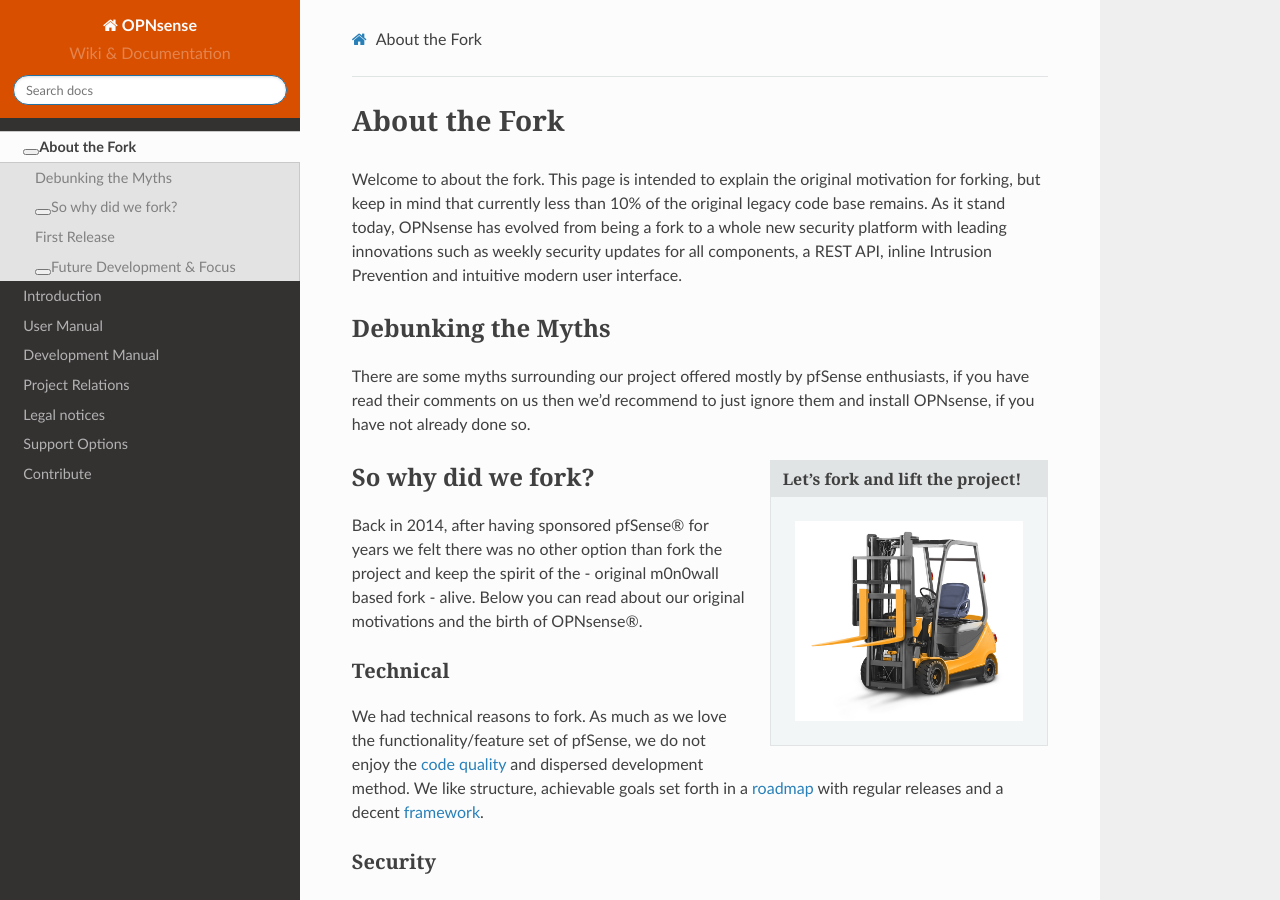
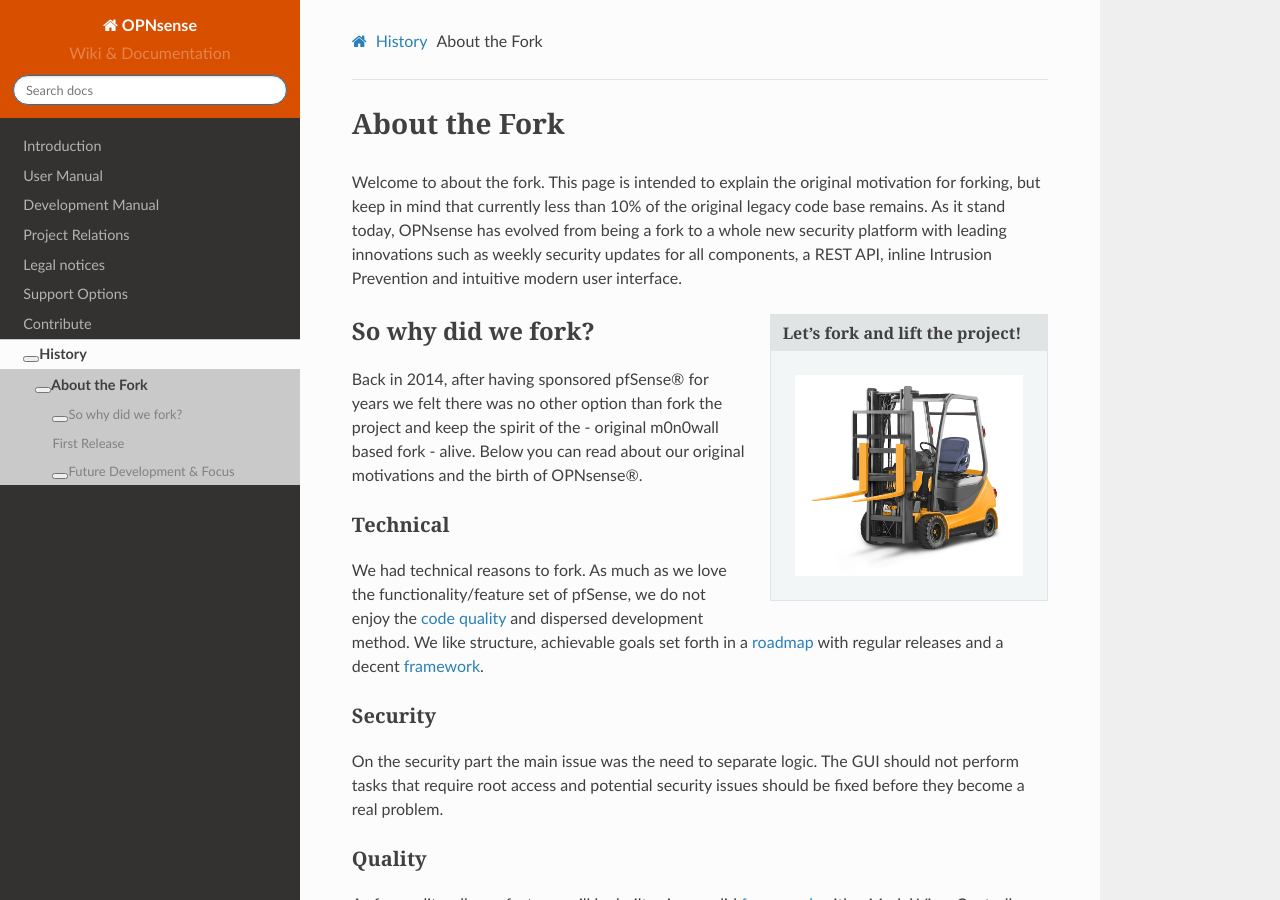
Before and after one commit to opnsense/docs, a Sphinx documentation site: the page built from source/history/thefork.rst, in a window 1280 px wide and 900 px high. Built offline with Sphinx 7.4.7 and the Read the Docs theme 2.0.0, drawn with Linux system fonts in a browser that asks for light colours; nearby versions of some CDN libraries; some web fonts are replaced; library files that are not in the unit come from our copies.

Commit message:
move "about the fork" to "history -> about the fork", ref https://github.com/opnsense/docs/issues/103

```diff
--- /dev/null
+++ b/source/history.rst
@@ -0,0 +1,10 @@
+====================================
+History
+====================================
+
+.. toctree::
+   :maxdepth: 2
+   :titlesonly:
+   :glob:
+
+   history/*
--- a/source/fork/thefork.rst
+++ b/source/history/thefork.rst
@@ -7,13 +7,6 @@
 security platform with leading innovations such as weekly security updates for
 all components, a REST API, inline Intrusion Prevention and intuitive modern user
 interface.
-
--------------------
-Debunking the Myths
--------------------
-There are some myths surrounding our project offered mostly by pfSense enthusiasts,
-if you have read their comments on us then we'd recommend to just ignore them and
-install OPNsense, if you have not already done so.
 
 .. sidebar:: Let's fork and lift the project!
 
--- a/source/index.rst
+++ b/source/index.rst
@@ -29,3 +28,4 @@
      legal
      support
      contribute
+     history
```
Also changed, not shown: other parts of source/index.rst (+0 -1 lines), source/history/images/fork-lift_new.jpg (renamed from source/fork/images/fork-lift_new.jpg).
